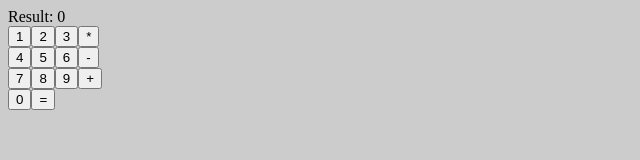
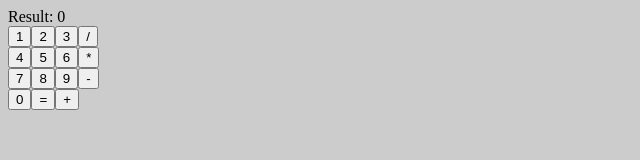
Before and after one commit to heines/denebola, a React (Create React App) app in the folder redux-calculator/: page / in a window 1280 px wide. Shown: the top 160 px of the page, without its empty margins (0-640 px from the left). Built offline with nearby package versions, Linux system fonts and the light colour scheme.

Commit message:
除算の追加

```diff
--- a/redux-calculator/src/actions/index.js
+++ b/redux-calculator/src/actions/index.js
@@ -13,6 +13,9 @@ export const onMinusClick = () => ({
 export const onTimesClick = () => ({
   type: actionTypes.TIMES,
 });
+export const onDivisionClick = () => ({
+  type: actionTypes.DIVISION,
+});
 export const onEqualClick = () => ({
   type: actionTypes.EQUAL,
 });
--- /dev/null
+++ b/redux-calculator/src/components/DivisionBtn.js
@@ -0,0 +1,12 @@
+import React from 'react';
+import PropTypes from 'prop-types';
+
+const DivisionBtn = ({ onClick }) => (
+  <button onClick={ onClick }>/</button>
+);
+
+DivisionBtn.propTypes = {
+  onClick: PropTypes.func.isRequired,
+};
+
+export default DivisionBtn;
--- a/redux-calculator/src/containers/CalculatorContainer.js
+++ b/redux-calculator/src/containers/CalculatorContainer.js
@@ -7,6 +7,7 @@ import NumBtn from '../components/NumBtn';
 import PlusBtn from '../components/PlusBtn';
 import MinusBtn from '../components/MinusBtn';
 import TimesBtn from '../components/TimesBtn';
+import DivisionBtn from '../components/DivisionBtn';
 import Result from '../components/Result';
 import EqualBtn from '../components/EqualBtn';
 
@@ -23,23 +24,24 @@ class CalculatorContainer extends Component {
           <NumBtn n={1} onClick={() => actions.onNumClick(1)} />
           <NumBtn n={2} onClick={() => actions.onNumClick(2)} />
           <NumBtn n={3} onClick={() => actions.onNumClick(3)} />
-          <TimesBtn onClick={actions.onTimesClick} />
+          <DivisionBtn onClick={actions.onDivisionClick} />
         </div>
         <div>
           <NumBtn n={4} onClick={() => actions.onNumClick(4)} />
           <NumBtn n={5} onClick={() => actions.onNumClick(5)} />
           <NumBtn n={6} onClick={() => actions.onNumClick(6)} />
-          <MinusBtn onClick={actions.onMinusClick} />
+          <TimesBtn onClick={actions.onTimesClick} />
         </div>
         <div>
           <NumBtn n={7} onClick={() => actions.onNumClick(7)} />
           <NumBtn n={8} onClick={() => actions.onNumClick(8)} />
           <NumBtn n={9} onClick={() => actions.onNumClick(9)} />
-          <PlusBtn onClick={actions.onPlusClick} />
+          <MinusBtn onClick={actions.onMinusClick} />
         </div>
         <div>
           <NumBtn n={0} onClick={() => actions.onNumClick(0)} />
           <EqualBtn onClick={actions.onEqualClick} />
+          <PlusBtn onClick={actions.onPlusClick} />
         </div>
       </div>
     );
--- a/redux-calculator/src/reducers/calculator.js
+++ b/redux-calculator/src/reducers/calculator.js
@@ -17,6 +17,8 @@ const calc_arith = (state = initialAppState, arith) => {
       return state.resultValue - state.inputValue;
     case actionTypes.TIMES:
       return state.resultValue * state.inputValue;
+    case actionTypes.DIVISION:
+      return state.resultValue / state.inputValue;
     case actionTypes.NONE:
       state.resultValue = state.inputValue;
       return state.resultValue;
@@ -38,6 +40,7 @@ const calculator = (state = initialAppState, action) => {
     case actionTypes.PLUS:
     case actionTypes.MINUS:
     case actionTypes.TIMES:
+    case actionTypes.DIVISION:
     case actionTypes.EQUAL:
       value = (state.calculate !== actionTypes.NONE) ? calc_arith(state, state.calculate) : calc_arith(state, actionTypes.NONE);
       return {
--- a/redux-calculator/src/utils/actionTypes.js
+++ b/redux-calculator/src/utils/actionTypes.js
@@ -2,5 +2,6 @@ export const INPUT_NUMBER = 'INPUT_NUMBER';
 export const PLUS = 'PLUS';
 export const MINUS = 'MINUS';
 export const TIMES = 'TIMES';
+export const DIVISION = 'DIVISION';
 export const EQUAL = 'EQUAL';
 export const NONE = 'NONE';
```
